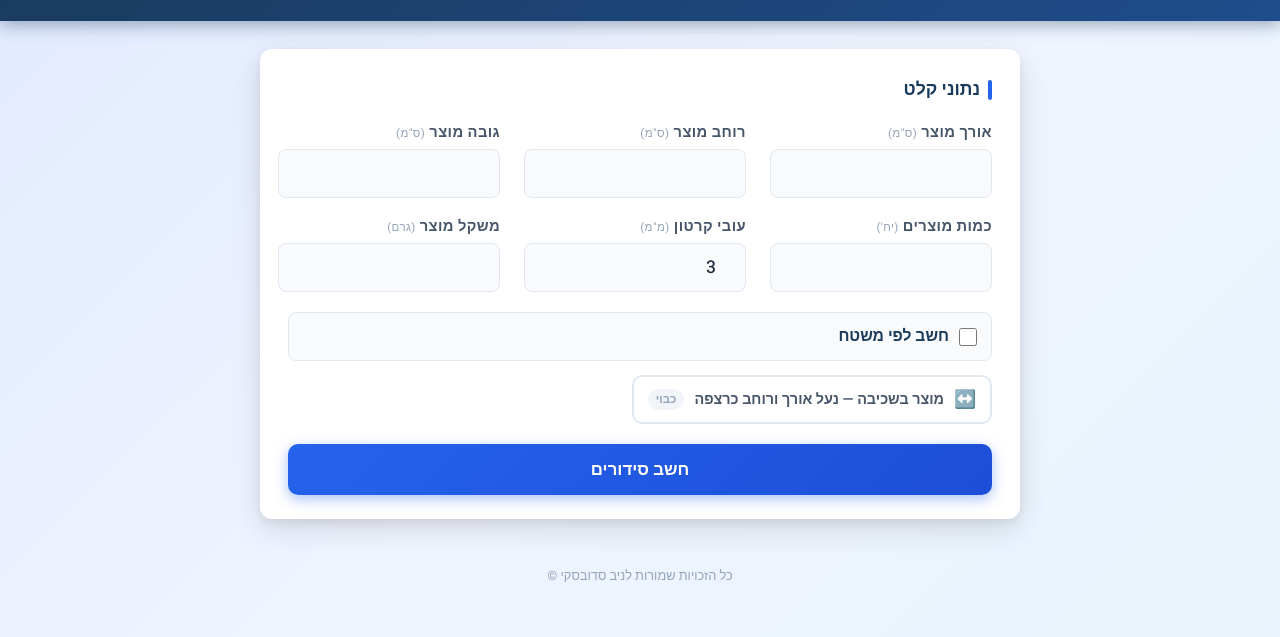
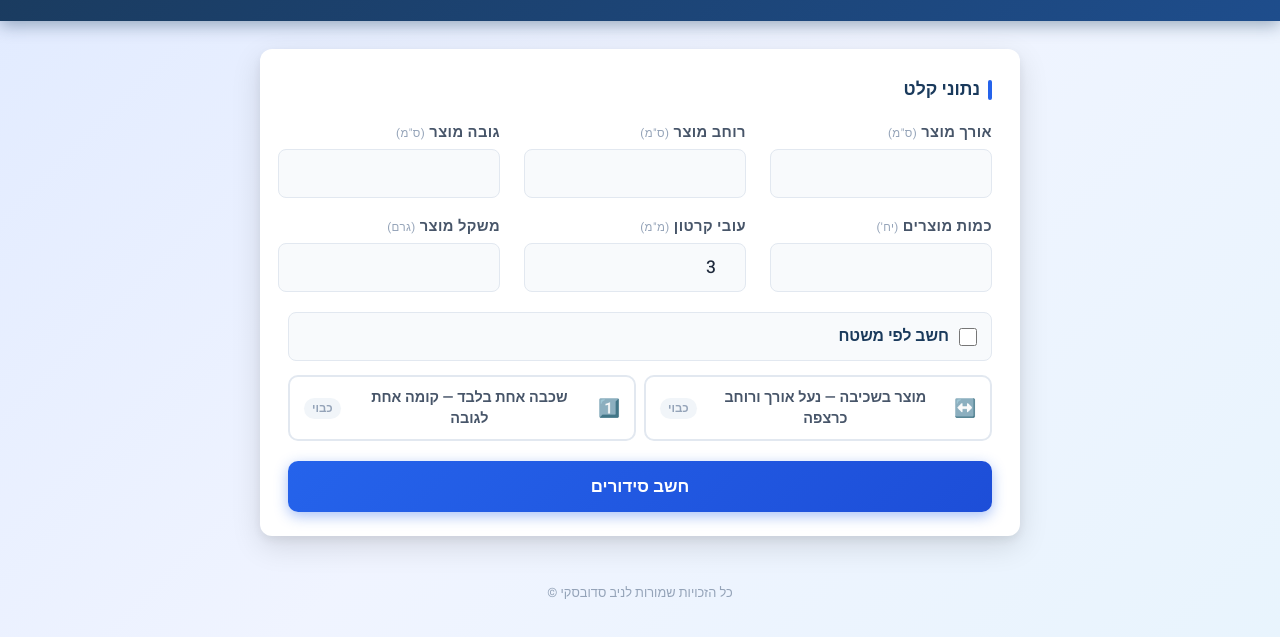
Before and after one commit to NivSadovsky/sadovsky-box-planner, a website: page box-planner.html in a window 1280 px wide. Shown: the part 115-752 px from the top of the page. Drawn offline with Linux system fonts and the light colour scheme.

Commit message:
Add single-layer mode toggle to both planners
When active, only one layer of cartons is allowed (nz=1 / c=1).
Useful for fragile or weight-sensitive products that must not be stacked.
Toggle appears alongside the flat-mode button, turns amber when active.

Co-Authored-By: Claude Sonnet 4.6 <noreply@anthropic.com>

```diff
--- a/box-planner.html
+++ b/box-planner.html
@@ -882,11 +882,18 @@
 
   <div class="error-banner" id="errorBanner"></div>
 
-  <button class="flat-toggle" id="flatToggle" onclick="toggleFlatMode()">
-    <span class="icon">↔️</span>
-    <span>מוצר בשכיבה — נעל אורך ורוחב כרצפה</span>
-    <span class="badge" id="flatBadge">כבוי</span>
-  </button>
+  <div style="display:flex;gap:8px;margin-top:14px;">
+    <button class="flat-toggle" id="flatToggle" onclick="toggleFlatMode()" style="margin-top:0;flex:1;">
+      <span class="icon">↔️</span>
+      <span>מוצר בשכיבה — נעל אורך ורוחב כרצפה</span>
+      <span class="badge" id="flatBadge">כבוי</span>
+    </button>
+    <button class="flat-toggle" id="singleLayerToggle" onclick="toggleSingleLayerMode()" style="margin-top:0;flex:1;">
+      <span class="icon">1️⃣</span>
+      <span>שכבה אחת בלבד — קומה אחת לגובה</span>
+      <span class="badge" id="singleLayerBadge">כבוי</span>
+    </button>
+  </div>
 
   <button class="btn-calc" onclick="calculate()">חשב סידורים</button>
 </div>
@@ -937,13 +944,18 @@
   }
 
   let _flatMode = false;
+  let _singleLayerMode = false;
 
   function toggleFlatMode() {
     _flatMode = !_flatMode;
-    const btn = $('flatToggle');
-    const badge = $('flatBadge');
-    btn.classList.toggle('active', _flatMode);
-    badge.textContent = _flatMode ? 'פעיל' : 'כבוי';
+    $('flatToggle').classList.toggle('active', _flatMode);
+    $('flatBadge').textContent = _flatMode ? 'פעיל' : 'כבוי';
+  }
+
+  function toggleSingleLayerMode() {
+    _singleLayerMode = !_singleLayerMode;
+    $('singleLayerToggle').classList.toggle('active', _singleLayerMode);
+    $('singleLayerBadge').textContent = _singleLayerMode ? 'פעיל' : 'כבוי';
   }
 
   function getOrientations(L, W, H) {
@@ -1171,6 +1183,7 @@
 
     for (const [d1, d2, d3] of orientations) {
       for (const [a, b, c] of triplets) {
+        if (_singleLayerMode && c !== 1) continue;
         const outerL = a * d1 + 2 * t;
         const outerW = b * d2 + 2 * t;
         const outerH = c * d3 + 4 * t;
```
Also changed, not shown: container-planner.html (+25 -10 lines).
